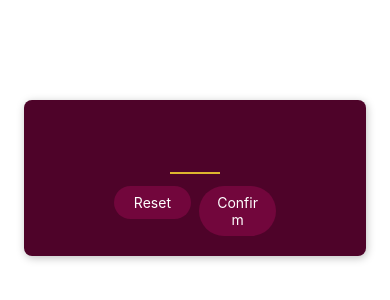
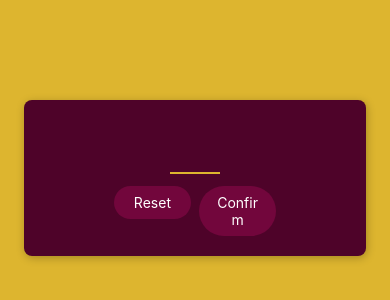
Before and after one commit to carlitoSwaaay/RNCourse-Number-Guessing-Game, a React Native app: screen / in a window 390 px wide. Shown: the top 300 px of the page. Built offline with nearby package versions, Linux system fonts and the light colour scheme.

Commit message:
Update App.js

```diff
--- a/App.js
+++ b/App.js
@@ -1,16 +1,20 @@
 
+import { View } from 'react-native';
 import { StyleSheet } from 'react-native';
 
 import StartGameScreen from './screens/StartGameScreen';
 
 export default function App() {
   return (
+    <View style={styles.rootScreen}>
     <StartGameScreen />
+    </View>
   );
 }
 
 const styles = StyleSheet.create({
-  container: {
-
+  rootScreen: {
+    flex: 1,
+    backgroundColor: '#ddb52f',
   },
 });
```
